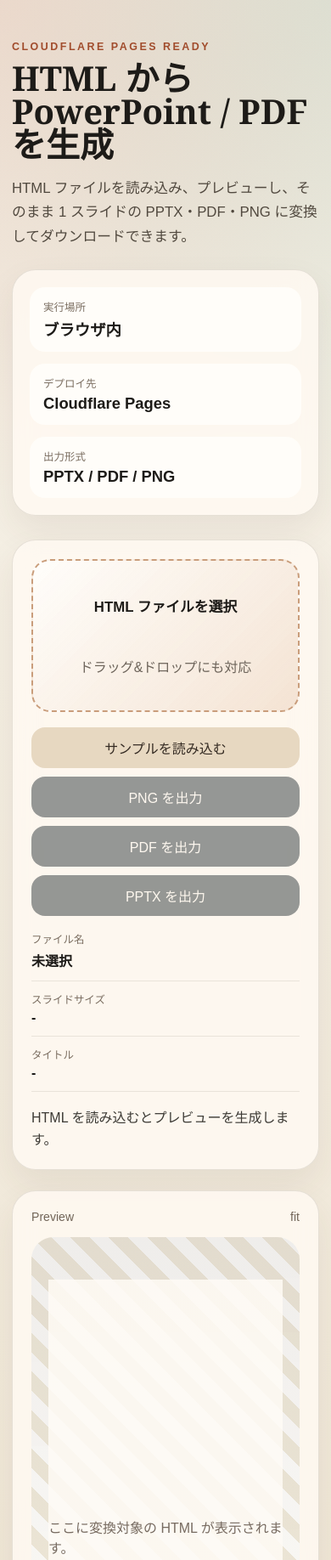
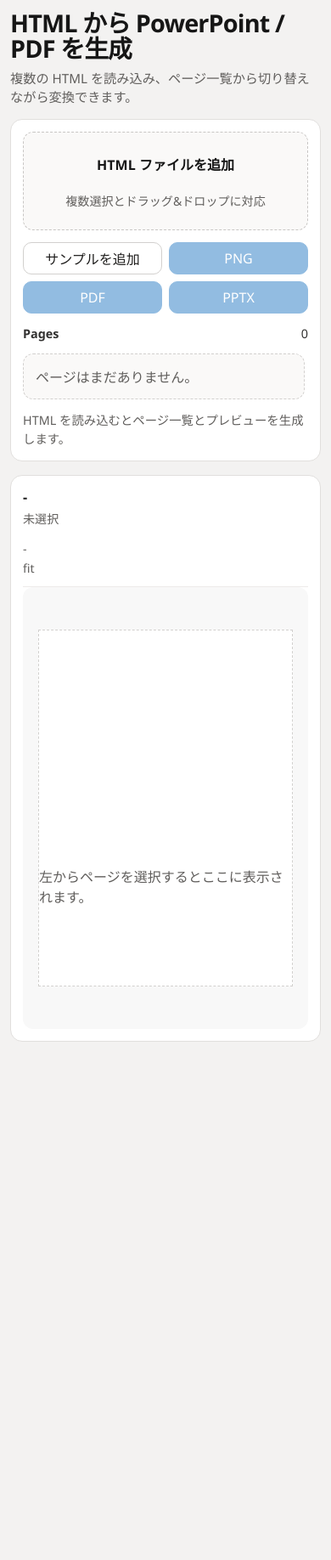
Before and after one commit to serkenn/html-to-powerpoint, a website built with Vite: page index.html in a window 390 px wide. Shown: the top 1836 px of the page at 85% size. After the commit the page ends 1238 px from the top, so only its background shows below. Built offline with nearby package versions, Linux system fonts and the light colour scheme.

Commit message:
feat(ui): enhance user interface for slide management and preview functionality

```diff
--- a/src/main.js
+++ b/src/main.js
@@ -7,74 +7,57 @@
   <main class="shell">
     <section class="hero">
       <div>
-        <p class="eyebrow">Cloudflare Pages Ready</p>
         <h1>HTML から PowerPoint / PDF を生成</h1>
         <p class="lede">
-          HTML ファイルを読み込み、プレビューし、そのまま 1 スライドの
-          PPTX・PDF・PNG に変換してダウンロードできます。
+          複数の HTML を読み込み、ページ一覧から切り替えながら変換できます。
         </p>
-      </div>
-      <div class="hero-card">
-        <div class="metric">
-          <span>実行場所</span>
-          <strong>ブラウザ内</strong>
-        </div>
-        <div class="metric">
-          <span>デプロイ先</span>
-          <strong>Cloudflare Pages</strong>
-        </div>
-        <div class="metric">
-          <span>出力形式</span>
-          <strong>PPTX / PDF / PNG</strong>
-        </div>
       </div>
     </section>
 
     <section class="workspace">
-      <div class="panel controls">
+      <aside class="panel sidebar">
         <label class="dropzone" id="dropzone">
-          <input id="fileInput" type="file" accept=".html,text/html" hidden />
-          <span class="dropzone-title">HTML ファイルを選択</span>
-          <span class="dropzone-copy">ドラッグ&ドロップにも対応</span>
+          <input id="fileInput" type="file" accept=".html,text/html" multiple hidden />
+          <span class="dropzone-title">HTML ファイルを追加</span>
+          <span class="dropzone-copy">複数選択とドラッグ&ドロップに対応</span>
         </label>
 
         <div class="actions">
-          <button id="loadSampleButton" class="ghost">サンプルを読み込む</button>
-          <button id="exportPngButton" disabled>PNG を出力</button>
-          <button id="exportPdfButton" disabled>PDF を出力</button>
-          <button id="exportPptxButton" disabled>PPTX を出力</button>
+          <button id="loadSampleButton" class="ghost">サンプルを追加</button>
+          <button id="exportPngButton" disabled>PNG</button>
+          <button id="exportPdfButton" disabled>PDF</button>
+          <button id="exportPptxButton" disabled>PPTX</button>
         </div>
 
-        <dl class="meta">
-          <div>
-            <dt>ファイル名</dt>
-            <dd id="fileName">未選択</dd>
+        <div class="sidebar-header">
+          <strong>Pages</strong>
+          <span id="pageCount">0</span>
+        </div>
+
+        <div id="pageList" class="page-list"></div>
+        <p class="status" id="status">HTML を読み込むとページ一覧とプレビューを生成します。</p>
+      </aside>
+
+      <section class="panel preview-panel">
+        <div class="preview-toolbar">
+          <div class="preview-meta">
+            <strong id="documentTitle">-</strong>
+            <span id="fileName">未選択</span>
           </div>
-          <div>
-            <dt>スライドサイズ</dt>
-            <dd id="slideSize">-</dd>
+          <div class="preview-side-meta">
+            <span id="slideSize">-</span>
+            <span id="scaleLabel">fit</span>
           </div>
-          <div>
-            <dt>タイトル</dt>
-            <dd id="documentTitle">-</dd>
-          </div>
-        </dl>
-
-        <p class="status" id="status">HTML を読み込むとプレビューを生成します。</p>
-      </div>
-
-      <div class="panel preview-panel">
-        <div class="preview-toolbar">
-          <span>Preview</span>
-          <span id="scaleLabel">fit</span>
         </div>
         <div class="preview-stage">
-          <div id="slideViewport" class="viewport empty">
-            <div id="previewRoot" class="preview-root"></div>
-            <p class="placeholder">ここに変換対象の HTML が表示されます。</p>
+          <div id="previewCanvas" class="preview-canvas">
+            <div id="slideViewport" class="viewport empty">
+              <div id="previewRoot" class="preview-root"></div>
+              <p class="placeholder">左からページを選択するとここに表示されます。</p>
+            </div>
           </div>
         </div>
-      </div>
+      </section>
     </section>
   </main>
 `;
@@ -88,13 +71,16 @@
 const fileName = document.querySelector('#fileName');
 const slideSize = document.querySelector('#slideSize');
 const documentTitle = document.querySelector('#documentTitle');
+const pageCount = document.querySelector('#pageCount');
+const pageList = document.querySelector('#pageList');
 const status = document.querySelector('#status');
 const previewRoot = document.querySelector('#previewRoot');
 const slideViewport = document.querySelector('#slideViewport');
+const previewCanvas = document.querySelector('#previewCanvas');
 const scaleLabel = document.querySelector('#scaleLabel');
 
-let currentFileBase = 'slide';
-let currentDimensions = { width: 1280, height: 720 };
+let slides = [];
+let activeSlideId = null;
 let exportModulesPromise;
 
 const SAMPLE_PATH = '/samples/deck.html';
@@ -106,6 +92,10 @@
 function setStatus(message, isError = false) {
   status.textContent = message;
   status.dataset.error = String(isError);
+}
+
+function getActiveSlide() {
+  return slides.find((slide) => slide.id === activeSlideId) || null;
 }
 
 function setExportEnabled(enabled) {
@@ -153,10 +143,12 @@
     if (node.tagName === 'SCRIPT') {
       return false;
     }
+
     if (node.tagName === 'LINK') {
       const rel = node.getAttribute('rel') || '';
       return rel.includes('stylesheet');
     }
+
     return node.tagName === 'STYLE';
   });
 
@@ -174,49 +166,181 @@
   `;
 }
 
+function createSlideFromHtml(html, sourceName) {
+  const parser = new DOMParser();
+  const doc = parser.parseFromString(html, 'text/html');
+  const title = doc.querySelector('title')?.textContent?.trim() || sourceName;
+
+  return {
+    id: crypto.randomUUID(),
+    sourceName,
+    fileBase: sourceName.replace(/\.html?$/i, '') || 'slide',
+    title,
+    dimensions: extractSlideDimensions(doc),
+    previewMarkup: buildPreviewMarkup(doc)
+  };
+}
+
 function fitPreview(dimensions) {
-  const stage = slideViewport.parentElement;
+  const stage = previewCanvas.parentElement;
   const { clientWidth, clientHeight } = stage;
   const scale = Math.min(clientWidth / dimensions.width, clientHeight / dimensions.height, 1);
+  const scaledWidth = dimensions.width * scale;
+  const scaledHeight = dimensions.height * scale;
+
+  previewCanvas.style.width = `${scaledWidth}px`;
+  previewCanvas.style.height = `${scaledHeight}px`;
   slideViewport.style.width = `${dimensions.width}px`;
   slideViewport.style.height = `${dimensions.height}px`;
+  slideViewport.style.left = '50%';
+  slideViewport.style.top = '50%';
   slideViewport.style.transform = `scale(${scale})`;
   scaleLabel.textContent = `${Math.round(scale * 100)}%`;
 }
 
-function renderDocument(html, sourceName) {
-  const parser = new DOMParser();
-  const doc = parser.parseFromString(html, 'text/html');
-  const title = doc.querySelector('title')?.textContent?.trim() || sourceName;
-  const dimensions = extractSlideDimensions(doc);
-  const previewMarkup = buildPreviewMarkup(doc);
+function renderActiveSlide() {
+  const activeSlide = getActiveSlide();
 
-  currentFileBase = sourceName.replace(/\.html?$/i, '') || 'slide';
-  currentDimensions = dimensions;
-  fileName.textContent = sourceName;
-  slideSize.textContent = `${dimensions.width} x ${dimensions.height}`;
-  documentTitle.textContent = title;
+  if (!activeSlide) {
+    fileName.textContent = '未選択';
+    slideSize.textContent = '-';
+    documentTitle.textContent = '-';
+    previewRoot.innerHTML = '';
+    previewCanvas.style.width = '';
+    previewCanvas.style.height = '';
+    slideViewport.classList.add('empty');
+    slideViewport.style.width = '';
+    slideViewport.style.height = '';
+    slideViewport.style.transform = '';
+    scaleLabel.textContent = 'fit';
+    setExportEnabled(false);
+    return;
+  }
 
-  previewRoot.innerHTML = previewMarkup;
+  fileName.textContent = activeSlide.sourceName;
+  slideSize.textContent = `${activeSlide.dimensions.width} x ${activeSlide.dimensions.height}`;
+  documentTitle.textContent = activeSlide.title;
+  previewRoot.innerHTML = activeSlide.previewMarkup;
   slideViewport.classList.remove('empty');
-  fitPreview(dimensions);
+  fitPreview(activeSlide.dimensions);
   setExportEnabled(true);
-  setStatus('プレビューを生成しました。PPTX / PDF / PNG を出力できます。');
 }
 
-async function loadHtmlText(html, sourceName) {
-  try {
-    renderDocument(html, sourceName);
-  } catch (error) {
-    console.error(error);
-    setExportEnabled(false);
-    setStatus('HTML の解析に失敗しました。レイアウト構造を確認してください。', true);
+function renderPageList() {
+  pageCount.textContent = String(slides.length);
+
+  if (slides.length === 0) {
+    pageList.innerHTML = '<p class="page-list-empty">ページはまだありません。</p>';
+    return;
+  }
+
+  pageList.innerHTML = slides
+    .map((slide, index) => buildPageCard(slide, index))
+    .join('');
+}
+
+function buildPageCard(slide, index) {
+  const thumbScale = Math.min(180 / slide.dimensions.width, 120 / slide.dimensions.height, 1);
+  const thumbWidth = slide.dimensions.width * thumbScale;
+  const thumbHeight = slide.dimensions.height * thumbScale;
+  const isActive = slide.id === activeSlideId;
+
+  return `
+    <article class="page-card ${isActive ? 'active' : ''}" data-slide-id="${slide.id}">
+      <button class="page-card-main" type="button" data-action="select" data-slide-id="${slide.id}">
+        <span class="page-index">${index + 1}</span>
+        <span class="page-thumb-stage">
+          <span class="page-thumb-canvas" style="width:${thumbWidth}px;height:${thumbHeight}px;">
+            <span
+              class="page-thumb-viewport"
+              style="width:${slide.dimensions.width}px;height:${slide.dimensions.height}px;transform:scale(${thumbScale});"
+            >
+              ${slide.previewMarkup}
+            </span>
+          </span>
+        </span>
+        <span class="page-card-text">
+          <strong>${escapeHtml(slide.title)}</strong>
+          <span>${escapeHtml(slide.sourceName)}</span>
+        </span>
+      </button>
+      <button class="page-delete" type="button" data-action="delete" data-slide-id="${slide.id}" aria-label="ページを削除">
+        削除
+      </button>
+    </article>
+  `;
+}
+
+function escapeHtml(value) {
+  return String(value)
+    .replaceAll('&', '&amp;')
+    .replaceAll('<', '&lt;')
+    .replaceAll('>', '&gt;')
+    .replaceAll('"', '&quot;')
+    .replaceAll("'", '&#39;');
+}
+
+function refreshUI() {
+  renderPageList();
+  renderActiveSlide();
+}
+
+function addSlides(newSlides) {
+  slides = [...slides, ...newSlides];
+  activeSlideId = newSlides.at(-1)?.id || activeSlideId;
+  refreshUI();
+}
+
+function removeSlide(slideId) {
+  const index = slides.findIndex((slide) => slide.id === slideId);
+  if (index === -1) {
+    return;
+  }
+
+  const wasActive = activeSlideId === slideId;
+  slides = slides.filter((slide) => slide.id !== slideId);
+
+  if (wasActive) {
+    activeSlideId = slides[index]?.id || slides[index - 1]?.id || null;
+  }
+
+  refreshUI();
+  if (slides.length === 0) {
+    setStatus('ページをすべて削除しました。');
+  } else {
+    setStatus('ページを削除しました。');
   }
 }
 
-async function readFile(file) {
-  const html = await file.text();
-  await loadHtmlText(html, file.name);
+function selectSlide(slideId) {
+  if (activeSlideId === slideId) {
+    return;
+  }
+
+  activeSlideId = slideId;
+  refreshUI();
+}
+
+async function readFiles(fileList) {
+  const files = [...fileList].filter((file) => /\.html?$/i.test(file.name));
+  if (files.length === 0) {
+    setStatus('HTML ファイルを選択してください。', true);
+    return;
+  }
+
+  try {
+    const newSlides = [];
+    for (const file of files) {
+      const html = await file.text();
+      newSlides.push(createSlideFromHtml(html, file.name));
+    }
+
+    addSlides(newSlides);
+    setStatus(`${newSlides.length} 件のページを追加しました。`);
+  } catch (error) {
+    console.error(error);
+    setStatus('HTML の解析に失敗しました。レイアウト構造を確認してください。', true);
+  }
 }
 
 function downloadBlob(blob, filename) {
@@ -229,8 +353,9 @@
 }
 
 async function requestServerExport(format) {
+  const activeSlide = getActiveSlide();
   const endpoint = REMOTE_EXPORT_ENDPOINTS[format];
-  if (!endpoint) {
+  if (!activeSlide || !endpoint) {
     throw new Error(`Unsupported export format: ${format}`);
   }
 
@@ -240,10 +365,10 @@
       'content-type': 'application/json'
     },
     body: JSON.stringify({
-      html: previewRoot.innerHTML,
-      fileName: currentFileBase,
-      title: documentTitle.textContent || currentFileBase,
-      dimensions: currentDimensions
+      html: activeSlide.previewMarkup,
+      fileName: activeSlide.fileBase,
+      title: activeSlide.title,
+      dimensions: activeSlide.dimensions
     })
   });
 
@@ -256,14 +381,19 @@
 }
 
 async function exportPreviewAsPngBlob() {
+  const activeSlide = getActiveSlide();
+  if (!activeSlide) {
+    throw new Error('No active slide');
+  }
+
   const { toPng } = await loadExportModules();
   const dataUrl = await toPng(previewRoot, {
     cacheBust: true,
     pixelRatio: 2,
-    width: currentDimensions.width,
-    height: currentDimensions.height,
-    canvasWidth: currentDimensions.width * 2,
-    canvasHeight: currentDimensions.height * 2
+    width: activeSlide.dimensions.width,
+    height: activeSlide.dimensions.height,
+    canvasWidth: activeSlide.dimensions.width * 2,
+    canvasHeight: activeSlide.dimensions.height * 2
   });
 
   const response = await fetch(dataUrl);
@@ -282,44 +412,50 @@
     console.error(error);
     setStatus('出力に失敗しました。外部画像やフォント参照を確認してください。', true);
   } finally {
-    setExportEnabled(Boolean(previewRoot.innerHTML));
+    setExportEnabled(Boolean(getActiveSlide()));
     loadSampleButton.disabled = false;
   }
 }
 
 async function exportPng() {
+  const activeSlide = getActiveSlide();
+  if (!activeSlide) {
+    return;
+  }
+
   await withBusyState(async () => {
     setStatus('PNG を生成しています...');
     const blob = await exportPreviewAsPngBlob();
-    downloadBlob(blob, `${currentFileBase}.png`);
+    downloadBlob(blob, `${activeSlide.fileBase}.png`);
     setStatus('PNG を出力しました。');
   });
 }
 
 async function exportPdf() {
+  const activeSlide = getActiveSlide();
+  if (!activeSlide) {
+    return;
+  }
+
   await withBusyState(async () => {
     setStatus('PDF を生成しています...');
     const blob = await requestServerExport('pdf');
-    downloadBlob(blob, `${currentFileBase}.pdf`);
+    downloadBlob(blob, `${activeSlide.fileBase}.pdf`);
     setStatus('PDF を出力しました。');
   });
 }
 
 async function exportPptx() {
+  const activeSlide = getActiveSlide();
+  if (!activeSlide) {
+    return;
+  }
+
   await withBusyState(async () => {
     setStatus('PPTX を生成しています...');
     const blob = await requestServerExport('pptx');
-    downloadBlob(blob, `${currentFileBase}.pptx`);
+    downloadBlob(blob, `${activeSlide.fileBase}.pptx`);
     setStatus('PPTX を出力しました。');
-  });
-}
-
-function blobToDataUrl(blob) {
-  return new Promise((resolve, reject) => {
-    const reader = new FileReader();
-    reader.onloadend = () => resolve(reader.result);
-    reader.onerror = reject;
-    reader.readAsDataURL(blob);
   });
 }
 
@@ -335,16 +471,27 @@
 dropzone.addEventListener('drop', async (event) => {
   event.preventDefault();
   dropzone.classList.remove('dragging');
-  const [file] = event.dataTransfer.files;
-  if (file) {
-    await readFile(file);
-  }
+  await readFiles(event.dataTransfer.files);
 });
 
 fileInput.addEventListener('change', async (event) => {
-  const [file] = event.target.files;
-  if (file) {
-    await readFile(file);
+  await readFiles(event.target.files);
+  event.target.value = '';
+});
+
+pageList.addEventListener('click', (event) => {
+  const target = event.target.closest('[data-action]');
+  if (!target) {
+    return;
+  }
+
+  const slideId = target.dataset.slideId;
+  if (target.dataset.action === 'select') {
+    selectSlide(slideId);
+  }
+
+  if (target.dataset.action === 'delete') {
+    removeSlide(slideId);
   }
 });
 
@@ -353,7 +500,8 @@
     setStatus('サンプル HTML を読み込んでいます...');
     const response = await fetch(SAMPLE_PATH);
     const html = await response.text();
-    await loadHtmlText(html, 'sample-deck.html');
+    addSlides([createSlideFromHtml(html, `sample-${slides.length + 1}.html`)]);
+    setStatus('サンプルページを追加しました。');
   });
 });
 
@@ -361,4 +509,11 @@
 exportPdfButton.addEventListener('click', exportPdf);
 exportPptxButton.addEventListener('click', exportPptx);
 
-window.addEventListener('resize', () => fitPreview(currentDimensions));
+window.addEventListener('resize', () => {
+  const activeSlide = getActiveSlide();
+  if (activeSlide) {
+    fitPreview(activeSlide.dimensions);
+  }
+});
+
+refreshUI();
--- a/src/style.css
+++ b/src/style.css
@@ -1,11 +1,8 @@
 :root {
   color-scheme: light;
-  font-family: "IBM Plex Sans JP", "Hiragino Sans", sans-serif;
-  background:
-    radial-gradient(circle at top left, rgba(224, 122, 95, 0.18), transparent 28%),
-    radial-gradient(circle at top right, rgba(129, 178, 154, 0.22), transparent 30%),
-    linear-gradient(180deg, #f7f3ea 0%, #efe6d5 100%);
-  color: #1d1b18;
+  font-family: "Aptos", "Segoe UI", "Hiragino Sans", sans-serif;
+  background: #f3f2f1;
+  color: #161616;
 }
 
 * {
@@ -15,6 +12,7 @@
 body {
   margin: 0;
   min-height: 100vh;
+  background: #f3f2f1;
 }
 
 button,
@@ -22,223 +20,315 @@
   font: inherit;
 }
 
+button {
+  appearance: none;
+}
+
 .shell {
-  max-width: 1440px;
+  max-width: 1480px;
   margin: 0 auto;
-  padding: 48px 24px 32px;
+  padding: 18px;
 }
 
 .hero {
-  display: grid;
-  grid-template-columns: minmax(0, 1.4fr) minmax(280px, 0.8fr);
-  gap: 24px;
-  align-items: end;
-}
-
-.eyebrow {
-  margin: 0 0 10px;
-  text-transform: uppercase;
-  letter-spacing: 0.2em;
-  font-size: 0.78rem;
-  color: #a14c2c;
-  font-weight: 700;
+  margin-bottom: 16px;
 }
 
 .hero h1 {
   margin: 0;
-  font-family: "Georgia", "Times New Roman", serif;
-  font-size: clamp(2.5rem, 5vw, 4.8rem);
-  line-height: 0.98;
+  font-size: clamp(1.8rem, 4vw, 2.6rem);
+  line-height: 1.05;
+  letter-spacing: -0.03em;
 }
 
 .lede {
-  max-width: 52rem;
-  margin: 18px 0 0;
-  font-size: 1.05rem;
-  line-height: 1.7;
-  color: #51493f;
-}
-
-.hero-card,
-.panel {
-  border: 1px solid rgba(58, 48, 38, 0.12);
-  background: rgba(255, 250, 242, 0.84);
-  backdrop-filter: blur(14px);
-  box-shadow: 0 18px 40px rgba(74, 57, 36, 0.08);
-  border-radius: 28px;
-}
-
-.hero-card {
-  padding: 20px;
-  display: grid;
-  gap: 14px;
-}
-
-.metric {
-  padding: 14px 16px;
-  border-radius: 18px;
-  background: #fffdf9;
-}
-
-.metric span {
-  display: block;
-  font-size: 0.78rem;
-  color: #7a6d60;
-}
-
-.metric strong {
-  display: block;
-  margin-top: 4px;
-  font-size: 1.15rem;
+  margin: 8px 0 0;
+  color: #605e5c;
+  font-size: 0.95rem;
 }
 
 .workspace {
   display: grid;
-  grid-template-columns: 360px minmax(0, 1fr);
-  gap: 24px;
-  margin-top: 28px;
+  grid-template-columns: 320px minmax(0, 1fr);
+  gap: 16px;
+  min-height: calc(100vh - 120px);
 }
 
 .panel {
-  padding: 22px;
+  border: 1px solid #e1dfdd;
+  border-radius: 14px;
+  background: #ffffff;
 }
 
-.controls {
+.sidebar {
   display: grid;
-  gap: 18px;
-  align-content: start;
+  grid-template-rows: auto auto auto minmax(0, 1fr) auto;
+  gap: 14px;
+  padding: 14px;
+  min-height: 0;
 }
 
 .dropzone {
   display: grid;
   place-items: center;
-  min-height: 180px;
-  padding: 20px;
-  border: 2px dashed #c99d7b;
-  border-radius: 22px;
-  background:
-    linear-gradient(135deg, rgba(255, 255, 255, 0.7), rgba(243, 225, 208, 0.9));
+  min-height: 116px;
+  padding: 16px;
+  border: 1px dashed #c8c6c4;
+  border-radius: 12px;
+  background: #faf9f8;
   text-align: center;
   cursor: pointer;
-  transition: transform 160ms ease, border-color 160ms ease;
+  transition: border-color 120ms ease, background-color 120ms ease;
 }
 
 .dropzone.dragging {
-  transform: translateY(-1px) scale(1.01);
-  border-color: #8d4f2b;
+  border-color: #0f6cbd;
+  background: #f5f9fd;
 }
 
 .dropzone-title {
-  font-size: 1.05rem;
-  font-weight: 700;
+  font-weight: 600;
 }
 
 .dropzone-copy {
-  margin-top: 6px;
-  color: #6e655b;
+  margin-top: 4px;
+  font-size: 0.88rem;
+  color: #605e5c;
 }
 
 .actions {
   display: grid;
-  grid-template-columns: 1fr 1fr;
-  gap: 10px;
+  grid-template-columns: repeat(4, minmax(0, 1fr));
+  gap: 8px;
 }
 
 .actions button {
-  min-height: 48px;
-  border: 0;
-  border-radius: 16px;
-  background: #182126;
-  color: #fff8ef;
+  min-height: 38px;
+  border: 1px solid #d2d0ce;
+  border-radius: 10px;
+  background: #ffffff;
+  color: #201f1e;
   cursor: pointer;
 }
 
-.actions button.ghost {
-  background: #e7d8c1;
-  color: #352b23;
+.actions button:not(.ghost) {
+  background: #0f6cbd;
+  border-color: #0f6cbd;
+  color: #ffffff;
 }
 
 .actions button:disabled {
   opacity: 0.45;
-  cursor: wait;
+  cursor: default;
 }
 
-.meta {
-  display: grid;
-  gap: 12px;
-  margin: 0;
+.sidebar-header {
+  display: flex;
+  align-items: center;
+  justify-content: space-between;
+  color: #323130;
+  font-size: 0.9rem;
 }
 
-.meta div {
-  padding-bottom: 12px;
-  border-bottom: 1px solid rgba(58, 48, 38, 0.1);
+.page-list {
+  min-height: 0;
+  overflow: auto;
+  display: grid;
+  gap: 10px;
+  padding-right: 4px;
 }
 
-.meta dt {
-  font-size: 0.78rem;
-  color: #7a6d60;
+.page-list-empty {
+  margin: 0;
+  padding: 14px;
+  border: 1px dashed #d2d0ce;
+  border-radius: 12px;
+  color: #605e5c;
+  background: #faf9f8;
 }
 
-.meta dd {
-  margin: 4px 0 0;
-  font-weight: 600;
+.page-card {
+  display: grid;
+  grid-template-columns: minmax(0, 1fr) auto;
+  gap: 8px;
+  padding: 8px;
+  border: 1px solid #edebe9;
+  border-radius: 12px;
+  background: #ffffff;
+}
+
+.page-card.active {
+  border-color: #0f6cbd;
+  box-shadow: 0 0 0 1px #0f6cbd inset;
+}
+
+.page-card-main {
+  display: grid;
+  grid-template-columns: 22px minmax(0, 1fr);
+  gap: 10px;
+  align-items: start;
+  padding: 0;
+  border: 0;
+  background: transparent;
+  text-align: left;
+  cursor: pointer;
+}
+
+.page-index {
+  display: inline-grid;
+  place-items: center;
+  width: 22px;
+  height: 22px;
+  border-radius: 999px;
+  background: #f3f2f1;
+  color: #605e5c;
+  font-size: 0.78rem;
+}
+
+.page-thumb-stage {
+  display: grid;
+  place-items: center;
+  width: 100%;
+  min-height: 126px;
+  padding: 8px;
+  border: 1px solid #edebe9;
+  border-radius: 10px;
+  background: #f8f8f8;
+  overflow: hidden;
+}
+
+.page-thumb-canvas {
+  position: relative;
+}
+
+.page-thumb-viewport {
+  position: absolute;
+  inset: 0 auto auto 0;
+  transform-origin: top left;
+  overflow: hidden;
+  background: #ffffff;
+  box-shadow: 0 6px 18px rgba(0, 0, 0, 0.08);
+}
+
+.page-card-text {
+  display: grid;
+  gap: 2px;
+  margin-top: 8px;
+}
+
+.page-card-text strong {
+  min-width: 0;
+  font-size: 0.92rem;
+  white-space: nowrap;
+  overflow: hidden;
+  text-overflow: ellipsis;
+}
+
+.page-card-text span {
+  min-width: 0;
+  font-size: 0.82rem;
+  color: #605e5c;
+  white-space: nowrap;
+  overflow: hidden;
+  text-overflow: ellipsis;
+}
+
+.page-delete {
+  align-self: start;
+  padding: 8px 10px;
+  border: 1px solid #d2d0ce;
+  border-radius: 10px;
+  background: #ffffff;
+  color: #605e5c;
+  cursor: pointer;
 }
 
 .status {
   margin: 0;
-  line-height: 1.6;
-  color: #3c3a35;
+  color: #605e5c;
+  font-size: 0.9rem;
+  line-height: 1.5;
 }
 
-.status[data-error="true"] {
-  color: #9c2f16;
+.status[data-error='true'] {
+  color: #a4262c;
 }
 
 .preview-panel {
-  overflow: hidden;
+  display: grid;
+  grid-template-rows: auto minmax(0, 1fr);
+  padding: 14px;
+  min-height: 0;
 }
 
 .preview-toolbar {
   display: flex;
   justify-content: space-between;
-  margin-bottom: 16px;
-  color: #716558;
+  gap: 16px;
+  align-items: flex-start;
+  padding-bottom: 12px;
+  border-bottom: 1px solid #edebe9;
+}
+
+.preview-meta {
+  display: grid;
+  gap: 4px;
+}
+
+.preview-meta strong {
+  font-size: 1rem;
+}
+
+.preview-meta span,
+.preview-side-meta {
+  color: #605e5c;
   font-size: 0.88rem;
+}
+
+.preview-side-meta {
+  display: grid;
+  gap: 4px;
+  text-align: right;
 }
 
 .preview-stage {
   display: grid;
   place-items: center;
-  min-height: 720px;
-  padding: 20px;
-  border-radius: 26px;
-  background:
-    linear-gradient(180deg, rgba(52, 68, 76, 0.08), rgba(52, 68, 76, 0.02)),
-    repeating-linear-gradient(
-      45deg,
-      rgba(255, 255, 255, 0.65),
-      rgba(255, 255, 255, 0.65) 16px,
-      rgba(239, 230, 213, 0.85) 16px,
-      rgba(239, 230, 213, 0.85) 32px
-    );
+  min-height: 0;
+  padding: 18px;
+  background: #f8f8f8;
+  border-radius: 12px;
+  overflow: auto;
+}
+
+.preview-canvas {
+  position: relative;
+  display: grid;
+  place-items: center;
+  max-width: 100%;
+  max-height: 100%;
 }
 
 .viewport {
-  position: relative;
+  position: absolute;
+  overflow: hidden;
+  background: #ffffff;
   transform-origin: center center;
-  transition: transform 180ms ease;
-  box-shadow: 0 22px 60px rgba(0, 0, 0, 0.16);
-  background: #fff;
-  overflow: hidden;
+  translate: -50% -50%;
+  box-shadow: 0 20px 60px rgba(0, 0, 0, 0.12);
 }
 
 .viewport.empty {
-  width: 100%;
+  position: relative;
+  inset: auto;
+  width: min(100%, 760px);
   min-height: 420px;
   display: grid;
   place-items: center;
-  background: rgba(255, 252, 246, 0.84);
+  translate: none;
   box-shadow: none;
+  background: #ffffff;
+  border: 1px dashed #d2d0ce;
 }
 
 .preview-root {
@@ -257,7 +347,7 @@
 
 .placeholder {
   margin: 0;
-  color: #776b61;
+  color: #605e5c;
 }
 
 .viewport:not(.empty) .placeholder {
@@ -265,9 +355,16 @@
 }
 
 @media (max-width: 1100px) {
-  .hero,
   .workspace {
     grid-template-columns: 1fr;
+  }
+
+  .sidebar {
+    grid-template-rows: auto auto auto auto auto;
+  }
+
+  .page-list {
+    max-height: 320px;
   }
 
   .preview-stage {
@@ -277,10 +374,19 @@
 
 @media (max-width: 720px) {
   .shell {
-    padding-inline: 14px;
+    padding: 12px;
   }
 
   .actions {
+    grid-template-columns: repeat(2, minmax(0, 1fr));
+  }
+
+  .preview-toolbar {
     grid-template-columns: 1fr;
+    display: grid;
+  }
+
+  .preview-side-meta {
+    text-align: left;
   }
 }
```
Also changed, not shown: README.md.
